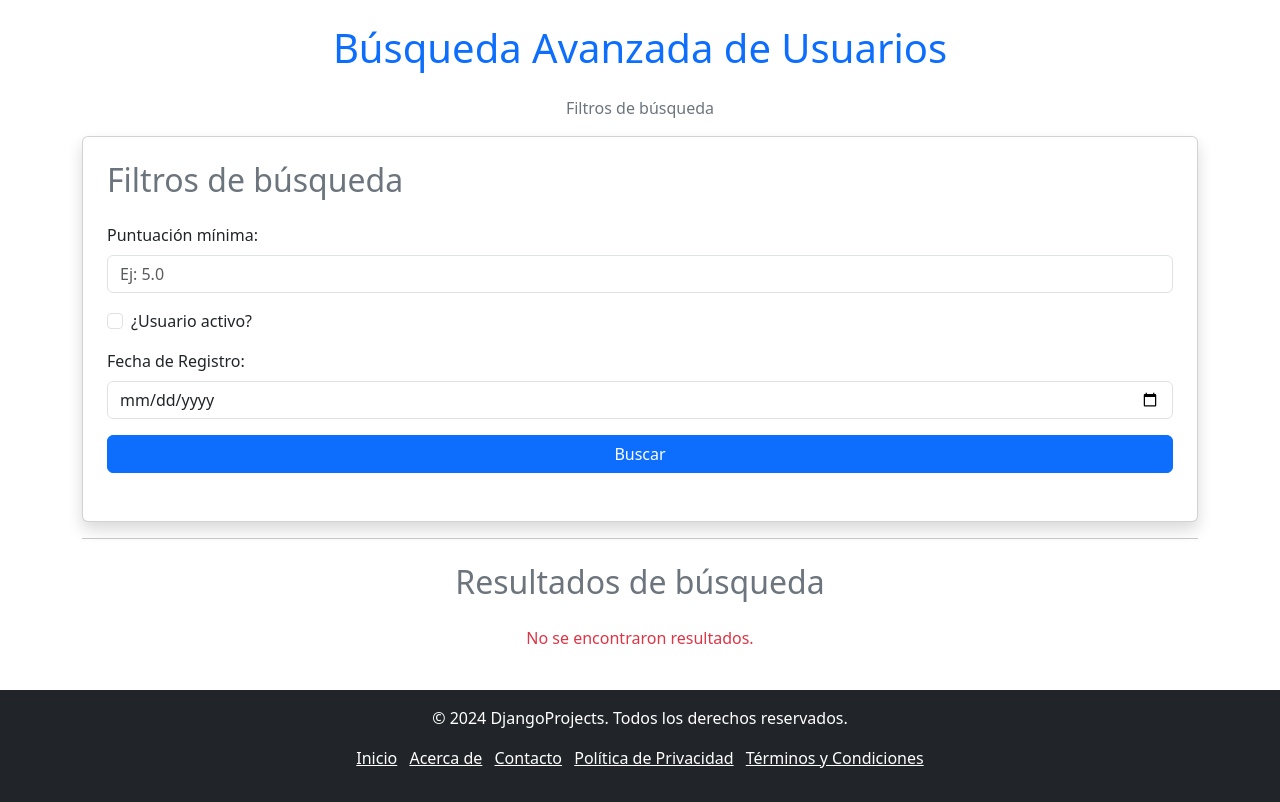
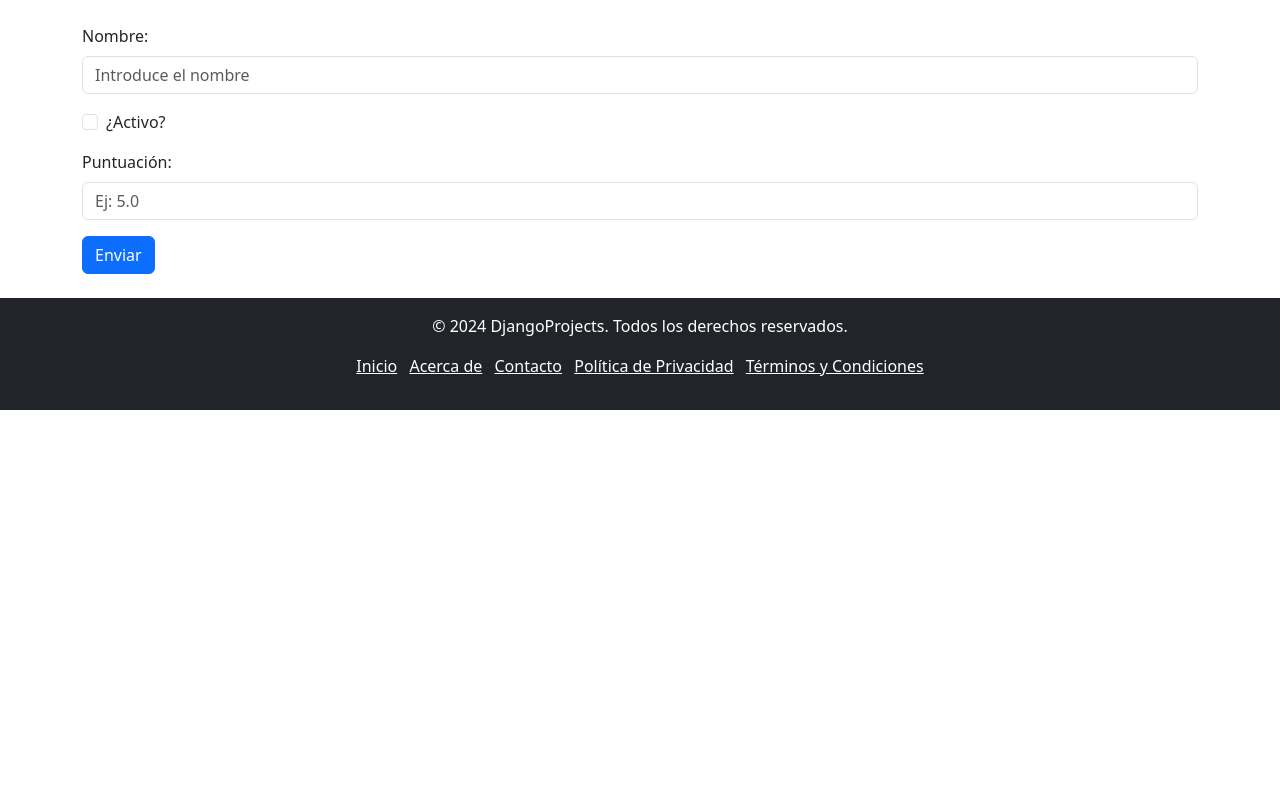
Before and after one commit to kowbalsqui/Proyecto1Modelos_API_Cliente, a Django app: page /Usuario/busqueda_usuario_avanzado_api in a window 1280 px wide. Shown: the part 102-904 px from the top of the page. After the commit the page ends 512 px from the top, so only its background shows below. Run offline with Django 5.2, Linux system fonts and the light colour scheme; some libraries are stand-ins or nearby versions.

Commit message:
terminar

```diff
--- a/proyectoModeloClienteAPI/clienteApi/templates/Usuario/busqueda_usuario_avanzada_api.html
+++ b/proyectoModeloClienteAPI/clienteApi/templates/Usuario/busqueda_usuario_avanzada_api.html
@@ -1,18 +1,27 @@
 {% extends "Padre.html" %}
 
-{% block cabecera %}
-<h1 class="text-center text-primary my-4">Búsqueda Avanzada de Usuarios</h1>
-<p class="text-center text-secondary">Filtros de búsqueda</p>
-{% endblock %}
+{% block contenido %}
+{% load django_bootstrap5 %}
+    <form action="{% url 'busqueda_usuario_avanzado_api' %}" method="GET">
+        {% csrf_token %}
 
-{% block contenido %}
+        <div class="form-group mb-3">
+            <label for="nombre" class="form-label">Nombre:</label>
+            <input
+                type="text"
+                id="nombre"
+                name="nombre"
+                class="form-control"
+                placeholder="Introduce el nombre">
+        </div>
 
-<div class="card shadow p-4">
-    <h2 class="text-secondary mb-4">Filtros de búsqueda</h2>
-    <form method="GET" action="{% url 'busqueda_usuario_avanzado_api' %}" class="mb-4" enctype="multipart/form-data">
-        <!-- Filtro de puntuación -->
+        <div class="form-group form-check mb-3">
+            <input type="checkbox" id="activo" name="activo" class="form-check-input">
+            <label for="activo" class="form-check-label">¿Activo?</label>
+        </div>
+
         <div class="form-group mb-3">
-            <label for="puntuacion" class="form-label">Puntuación mínima:</label>
+            <label for="puntuacion" class="form-label">Puntuación:</label>
             <input
                 type="number"
                 id="puntuacion"
@@ -24,52 +33,24 @@
                 placeholder="Ej: 5.0">
         </div>
 
-        <!-- Filtro de usuario activo -->
-        <div class="form-group form-check mb-3">
-            <input type="hidden" name="es_activo" value="false">
-            <input type="checkbox" id="es_activo" name="es_activo" class="form-check-input" value="true">
-            <label for="es_activo" class="form-check-label">¿Usuario activo?</label>
-        </div>
+        <button type="submit" class="btn btn-primary">Enviar</button>
+    </form>
 
-        <!-- Filtro de fecha de registro -->
-        <div class="form-group mb-3">
-            <label for="fecha_Registro" class="form-label">Fecha de Registro:</label>
-            <input
-                type="date"
-                id="fecha_Registro"
-                name="fecha_Registro"
-                class="form-control">
-        </div>
-
-        <!-- Botón de búsqueda -->
-        <button type="submit" class="btn btn-primary w-100">Buscar</button>
-    </form>
-</div>
-
-<hr>
-
-<h2 class="text-center text-secondary my-4">Resultados de búsqueda</h2>
-
-<div class="row">
+    {% if usuarios_mostrar %}
+        <div class="row mt-4">
             {% for usuario in usuarios_mostrar %}
                 <div class="col-md-4 mb-4">
-            <div class="card h-100">
+                    <div class="card">
                         <div class="card-body">
                             <h5 class="card-title">{{ usuario.nombre }}</h5>
-                    <p class="card-text">
-                        <strong>Correo electrónico:</strong> {{ usuario.email }}<br>
-                        <strong>Puntuación:</strong> {{ usuario.puntuacion }}<br>
-                        <strong>Fecha de Registro:</strong> {{ usuario.fecha_Registro|date:"d \d\e F \d\e Y" }}<br>
-                        <strong>Estado:</strong> {{ usuario.es_activo|yesno:"Activo,Inactivo" }}
-                    </p>
+                            <p class="card-text">Activo: {{ usuario.es_activo|yesno:"Sí,No" }}</p>
+                            <p class="card-text">Puntuación: {{ usuario.puntuacion }}</p>
                         </div>
                     </div>
                 </div>
-    {% empty %}
-        <div class="col-12">
-            <p class="text-center text-danger">No se encontraron resultados.</p>
-        </div>
             {% endfor %}
         </div>
-
+    {% elif error %}
+        <p class="text-danger mt-4">Error: {{ error }}</p>
+    {% endif %}
 {% endblock %}
--- a/proyectoModeloClienteAPI/clienteApi/views.py
+++ b/proyectoModeloClienteAPI/clienteApi/views.py
@@ -130,8 +130,16 @@ def busqueda_usuario_simple_api(request):
 
 # Vista de los formularios de busqueda avanzados
 
+import os
+import requests
+from requests.exceptions import HTTPError
+from django.shortcuts import render
+from .forms import BusquedaUsuarioAvanzadoForm
+
 def busqueda_usuario_avanzado_api(request):
     profesor = os.getenv('TEACHER_USER')
+    errores = None  # Inicializamos errores como None
+
     if len(request.GET) > 0:
         print("Datos recibidos en request.GET:", request.GET)  # Depuración
         formulario = BusquedaUsuarioAvanzadoForm(request.GET)
@@ -147,34 +155,41 @@ def busqueda_usuario_avanzado_api(request):
                     params=formulario.cleaned_data
                 )
 
-                if (response.status_code == requests.codes.ok):
+                if response.status_code == 200:
                     usuarios = response.json()
-                    return render(request, 'Usuario/busqueda_usuario_avanzada_api.html', {"usuarios_mostrar": usuarios})
+                    return render(request, 'Usuario/busqueda_usuario_avanzada_api.html', {
+                        "usuarios_mostrar": usuarios,
+                        "formulario": formulario,
+                        "errores": errores
+                    })
                 else:
-                    print("Error de estado:", response.status_code)
-                    response.raise_for_status()
+                    errores = response.json()  # Capturar errores devueltos por la API
+                    print("Errores recibidos del servidor:", errores)
 
             except HTTPError as http_err:
                 print(f'Hubo un error en la petición: {http_err}')
-                if response.status_code == 400:
-                    errores = response.json()
-                    for error in errores:
-                        formulario.add_error(error, errores[error])
-                    return render(request, 'Usuario/busqueda_usuario_avanzada_api.html', {"formulario": formulario, "errores": errores})
-                else:
-                    return mi_error_500(request)
+                errores = {"error": "Error en la comunicación con el servidor."}
+
             except Exception as err:
-                print(f'Ocurrió un error: {err}')
-                return mi_error_500(request)
+                print(f'Ocurrió un error inesperado: {err}')
+                errores = {"error": "Ocurrió un error inesperado. Inténtalo más tarde."}
+
         else:
-            print("Errores del formulario:", formulario.errors)  # Depuración
+            errores = formulario.errors
+            print("Errores del formulario en el cliente:", errores)  # Depuración
+
     else:
         formulario = BusquedaUsuarioAvanzadoForm(None)
 
-    return render(request, 'Usuario/busqueda_usuario_avanzada_api.html', {"formulario": formulario})
+    return render(request, 'Usuario/busqueda_usuario_avanzada_api.html', {
+        "formulario": formulario,
+        "errores": errores
+    })
+
 
 def busqueda_tutorial_avanzado_api(request):
     profesor = os.getenv('TEACHER_USER')
+    errores = None
     if len(request.GET) > 0:
         print("Datos recibidos en request.GET:", request.GET)  # Depuración
         formulario = BusquedaTutorialAvanzadoForm(request.GET)
@@ -192,32 +207,31 @@ def busqueda_tutorial_avanzado_api(request):
 
                 if (response.status_code == requests.codes.ok):
                     tutorial = response.json()
-                    return render(request, 'Tutorial/busqueda_tutorial_avanzada_api.html', {"tutorial_mostrar": tutorial})
+                    return render(request, 'Tutorial/busqueda_tutorial_avanzada_api.html', {"tutorial_mostrar": tutorial, "formulario": formulario,
+                        "errores": errores})
                 else:
-                    print("Error de estado:", response.status_code)
-                    response.raise_for_status()
+                    errores = response.json()  # Capturar errores devueltos por la API
+                    print("Errores recibidos del servidor:", errores)
 
             except HTTPError as http_err:
                 print(f'Hubo un error en la petición: {http_err}')
-                if response.status_code == 400:
-                    errores = response.json()
-                    for error in errores:
-                        formulario.add_error(error, errores[error])
-                    return render(request, 'Tutorial/busqueda_tutorial_avanzada_api.html', {"formulario": formulario, "errores": errores})
-                else:
-                    return mi_error_500(request)
+                errores = {"error": "Error en la comunicación con el servidor."}
+
             except Exception as err:
-                print(f'Ocurrió un error: {err}')
-                return mi_error_500(request)
+                print(f'Ocurrió un error inesperado: {err}')
+                errores = {"error": "Ocurrió un error inesperado. Inténtalo más tarde."}
+
         else:
-            print("Errores del formulario:", formulario.errors)  # Depuración
+            errores = formulario.errors
+            print("Errores del formulario en el cliente:", errores)  # Depuración # Depuración
     else:
         formulario = BusquedaTutorialAvanzadoForm(None)
 
-    return render(request, 'Tutorial/busqueda_tutorial_avanzada_api.html', {"formulario": formulario})
+    return render(request, 'Tutorial/busqueda_tutorial_avanzada_api.html', {"formulario": formulario, "errores": errores})
 
 def busqueda_perfil_avanzado_api(request):
     profesor = os.getenv('TEACHER_USER')
+    errores = None
     if len(request.GET) > 0:
         print("Datos recibidos en request.GET:", request.GET)  # Depuración
         formulario = BusquedaPerfilAvanzadoForm(request.GET)
@@ -235,32 +249,31 @@ def busqueda_perfil_avanzado_api(request):
 
                 if (response.status_code == requests.codes.ok):
                     perfil = response.json()
-                    return render(request, 'Perfil/busqueda_perfil_avanzada_api.html', {"perfil_mostrar": perfil})
+                    return render(request, 'Perfil/busqueda_perfil_avanzada_api.html', {"perfil_mostrar": perfil, "formulario": formulario,
+                        "errores": errores})
                 else:
-                    print("Error de estado:", response.status_code)
-                    response.raise_for_status()
+                    errores = response.json()  # Capturar errores devueltos por la API
+                    print("Errores recibidos del servidor:", errores)
 
             except HTTPError as http_err:
                 print(f'Hubo un error en la petición: {http_err}')
-                if response.status_code == 400:
-                    errores = response.json()
-                    for error in errores:
-                        formulario.add_error(error, errores[error])
-                    return render(request, 'Perfil/busqueda_perfil_avanzada_api.html', {"formulario": formulario, "errores": errores})
-                else:
-                    return mi_error_500(request)
+                errores = {"error": "Error en la comunicación con el servidor."}
+
             except Exception as err:
-                print(f'Ocurrió un error: {err}')
-                return mi_error_500(request)
+                print(f'Ocurrió un error inesperado: {err}')
+                errores = {"error": "Ocurrió un error inesperado. Inténtalo más tarde."}
+
         else:
-            print("Errores del formulario:", formulario.errors)  # Depuración
+            errores = formulario.errors
+            print("Errores del formulario en el cliente:", errores)  # Depuración # Depuración
     else:
         formulario = BusquedaPerfilAvanzadoForm(None)
 
-    return render(request, 'Perfil/busqueda_perfil_avanzada_api.html', {"formulario": formulario})
+    return render(request, 'Perfil/busqueda_perfil_avanzada_api.html', {"formulario": formulario, })
 
 def busqueda_comentario_avanzado_api(request):
     profesor = os.getenv('TEACHER_USER')
+    errores = None
     if len(request.GET) > 0:
         print("Datos recibidos en request.GET:", request.GET)  # Depuración
         formulario = BusquedaComentarioAvanzadoForm(request.GET)
```
Also changed, not shown: proyectoModeloClienteAPI/clienteApi/templates/Tutorial/busqueda_tutorial_avanzada_api.html (+30 -3 lines), README.md, 1 other file. Lines whose indentation alone changed are shown as unchanged.
